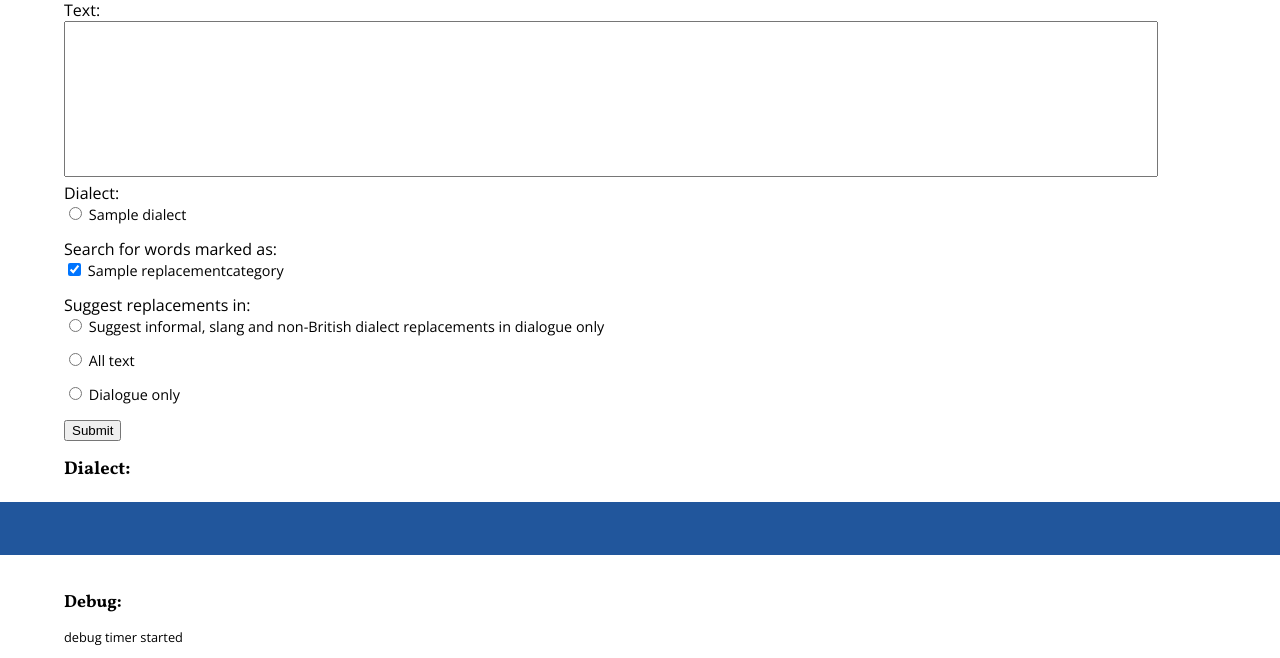
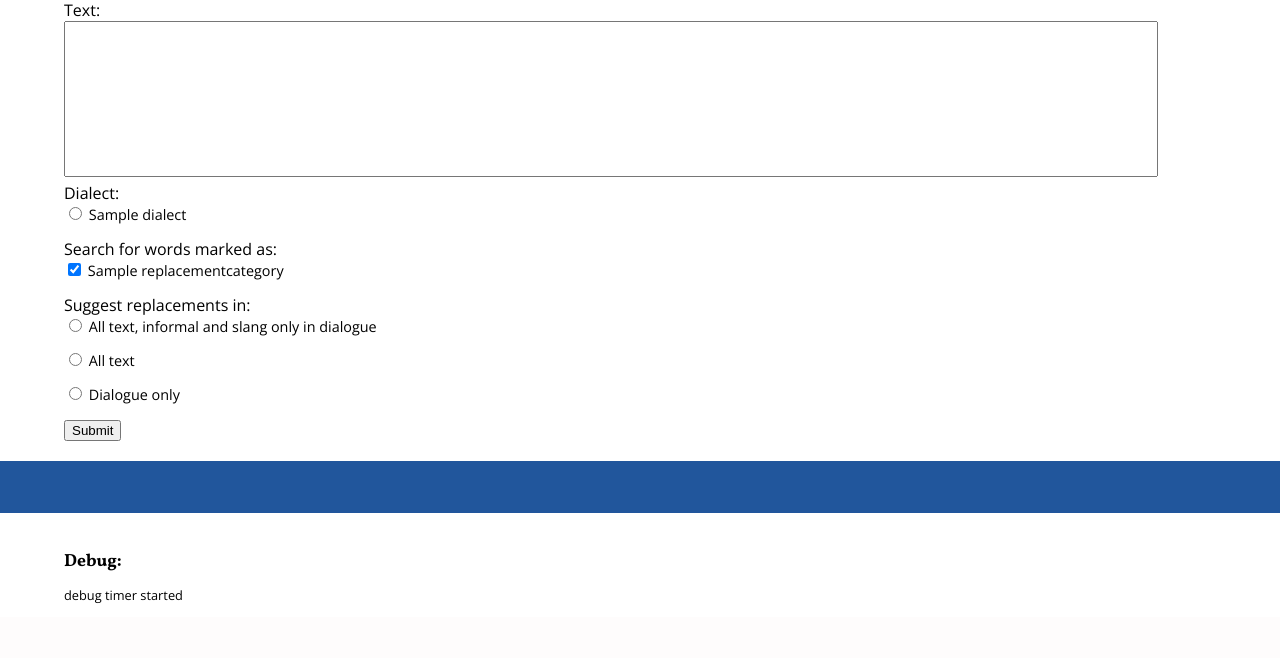
Before and after one commit to htw229/hazelsworks, a Django app: page /britpick/ in a window 1280 px wide. Shown: the part 440-1098 px from the top of the page. After the commit the page ends 1043 px from the top, so only its background shows below. Run offline with Django 3.2, Linux system fonts and the light colour scheme; tables that the repository leaves empty hold one stand-in row (values such as "Sample post"); parts of the project's set-up code (start-up, migrations or seed data) failed here and were passed over.

Commit message:
finished updates to britpick.py and britpick.html; now functional again

```diff
--- a/app/forms.py
+++ b/app/forms.py
@@ -6,17 +6,23 @@ import app.appsettings as SETTINGS
 import app.strings as STRINGS
 
 
-dialoguechoices = [
-    (matchoptions['SEARCH_DIALOGUE_IF_SPECIFIED'], matchoptionsstrings['1']),
-    (matchoptions['SEARCH_DIALOGUE_ONLY'], matchoptionsstrings['2']),
-    (matchoptions['SEARCH_ALL'], matchoptionsstrings['3']),
-]
+# dialoguechoices = [
+#     (matchoptions['SEARCH_DIALOGUE_IF_SPECIFIED'], matchoptionsstrings['1']),
+#     (matchoptions['SEARCH_DIALOGUE_ONLY'], matchoptionsstrings['2']),
+#     (matchoptions['SEARCH_ALL'], matchoptionsstrings['3']),
+# ]
+#
+# searchreplacementchoices = [
+#     ('SEARCH_MANDATORY_REPLACEMENTS', 'mandatory'),
+#     ('SEARCH_SUGGESTED_REPLACEMENTS', 'suggested'),
+#     ('SEARCH_INFORMAL_REPLACEMENTS', 'informal'),
+#     ('SEARCH_SLANG_REPLACEMENTS', 'slang/profanity'),
+# ]
 
-searchreplacementchoices = [
-    ('SEARCH_MANDATORY_REPLACEMENTS', 'mandatory'),
-    ('SEARCH_SUGGESTED_REPLACEMENTS', 'suggested'),
-    ('SEARCH_INFORMAL_REPLACEMENTS', 'informal'),
-    ('SEARCH_SLANG_REPLACEMENTS', 'slang/profanity'),
+DIALOGUE_OPTION_CHOICES = [
+    ('SMART', STRINGS.BRITPICKFORM_DIALOGUE_SMART),
+    ('ALLTEXT', STRINGS.BRITPICKFORM_DIALOGUE_ALL_TEXT),
+    ('DIALOGUEONLY', STRINGS.BRITPICKFORM_DIALOGUE_DIALOGUE_ONLY),
 ]
 
 class BritpickForm(forms.Form):
@@ -41,29 +47,9 @@ class BritpickForm(forms.Form):
 
     dialogue_option = forms.ChoiceField(
         label=STRINGS.BRITPICKFORM_DIALOGUE_LABEL,
-        choices=[
-            ('SMART', STRINGS.BRITPICKFORM_SMARTDIALOGUE_LABEL),
-            ('ALLTEXT', STRINGS.BRITPICKFORM_DIALOGUE_ALL_TEXT),
-            ('DIALOGUEONLY', STRINGS.BRITPICKFORM_DIALOGUE_DIALOGUE_ONLY),
-        ],
+        choices=DIALOGUE_OPTION_CHOICES,
         widget = forms.RadioSelect,
     )
-
-
-    # search_smart_text = forms.BooleanField(
-    #     label=STRINGS.BRITPICKFORM_SMARTDIALOGUE_LABEL,
-    #     required=False
-    # )
-    #
-    # search_all_text = forms.BooleanField(
-    #     label=STRINGS.BRITPICKFORM_SMARTDIALOGUE_LABEL,
-    #     required=False
-    # )
-    #
-    # search_dialogue_only = forms.BooleanField(
-    #     label=STRINGS.BRITPICKFORM_SMARTDIALOGUE_LABEL,
-    #     required=False
-    # )
 
 
 
--- a/app/views.py
+++ b/app/views.py
@@ -2,10 +2,10 @@ from django.http import HttpResponseRedirect
 from django.shortcuts import render
 import re
 
-from .forms import BritpickForm, BritpickfindwordForm
+from .forms import BritpickForm, BritpickfindwordForm, DIALOGUE_OPTION_CHOICES
 from .britpick import britpick
 from .britpicktopic import britpicktopic
-from .models import Replacement, ReplacementTopic, Reference
+from .models import Replacement, ReplacementTopic, Reference, ReplacementCategory
 from .debug import Debug
 
 
@@ -20,30 +20,35 @@ def robotstxt(request):
 
 
 def britpickapp(request):
-    dialect = ''
-    text = ''
-    britpickedtext = ''
+    forminput = None
+    outputtext = ''
     debug = Debug()
 
     if request.method == 'POST':
         form = BritpickForm(request.POST)
         if form.is_valid():
             britpickeddata = britpick(form.cleaned_data)
-            text = britpickeddata['text']
+            outputtext = britpickeddata['text']
             debug = britpickeddata['debug']
 
+            forminput = {
+                'dialect': form.cleaned_data['dialect'],
+                'replacement_categories': [t.name for t in ReplacementCategory.objects.all().order_by('pk') if str(t.pk) in form.cleaned_data['replacement_categories']],
+                'dialogue_option': [x for x in DIALOGUE_OPTION_CHOICES if x[0]==form.cleaned_data['dialogue_option']][0][1]
+            }
         else:
-            britpickedtext = 'Form is not valid'
+            outputtext = 'Form is not valid'
     else:
         form = BritpickForm()
+
+
 
     responsedata = {
         'pagetitle': 'Britpick',
         'template': 'britpick.html',
         'form': form,
-        'text': text,
-        'dialect': dialect,
-        'britpickedtext': britpickedtext,
+        'forminput': forminput,
+        'outputtext': outputtext,
         'showdebug': True,
         'debug': debug.html,
     }
--- a/templates/britpick.html
+++ b/templates/britpick.html
@@ -18,5 +18,18 @@
     <input type="submit" value="Submit">
 </form>
 
-<h2>Dialect: {{ dialect }}</h2>
-{{ britpickedtext|safe }}
+{% if forminput %}
+
+    <h2>Britpicked</h2>
+    <ul>
+        <li>Dialect: {{ forminput.dialect }}</li>
+        <li>Words:
+        {% for category in forminput.replacement_categories %}
+            {% if forloop.first %}{{ category }}{% else %} | {{ category }}{% endif %}
+        {% endfor %}</li>
+        <li>Search in: {{ forminput.dialogue_option }}</li>
+    </ul>
+
+    {{ outputtext|safe }}
+
+{% endif %}
```
